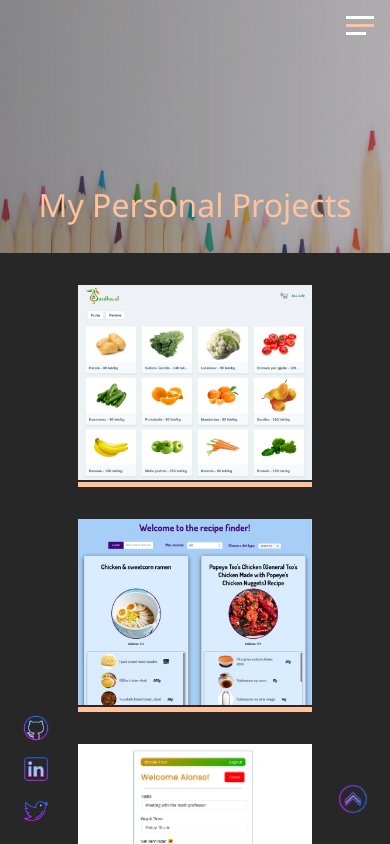
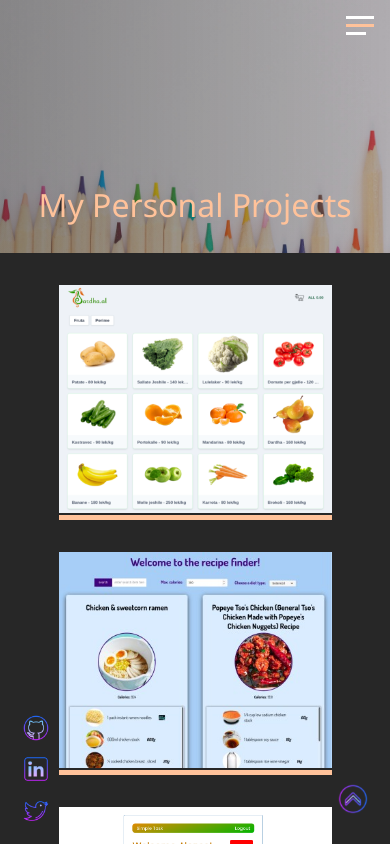
Before and after one commit to Alonso121/my-portfolio-nextjs, a Next.js app: page /projects in a window 390 px wide. Shown: the top 844 px of the page. Built offline with nearby package versions, Linux system fonts and the light colour scheme.

Commit message:
improved responsiveness

```diff
--- a/src/styles/_config.scss
+++ b/src/styles/_config.scss
@@ -42,7 +42,7 @@ $secondary-color: #ffc29a;
   }
 }
 @mixin media-xl {
-  @media screen and (min-width: 1600px) {
+  @media screen and (min-width: 1350px) {
     @content;
   }
 }
--- a/src/styles/_projects.scss
+++ b/src/styles/_projects.scss
@@ -19,7 +19,7 @@
   }
 
   &__items {
-    width: 60vw;
+    width: 70vw;
     margin: 2rem auto 0 auto;
     display: grid;
     grid-template-columns: 1fr;
--- a/src/styles/_responsive.scss
+++ b/src/styles/_responsive.scss
@@ -70,3 +70,9 @@
     }
   }
 }
+
+@include media-xl {
+  .projects__item img {
+    height: 350px;
+  }
+}
```
